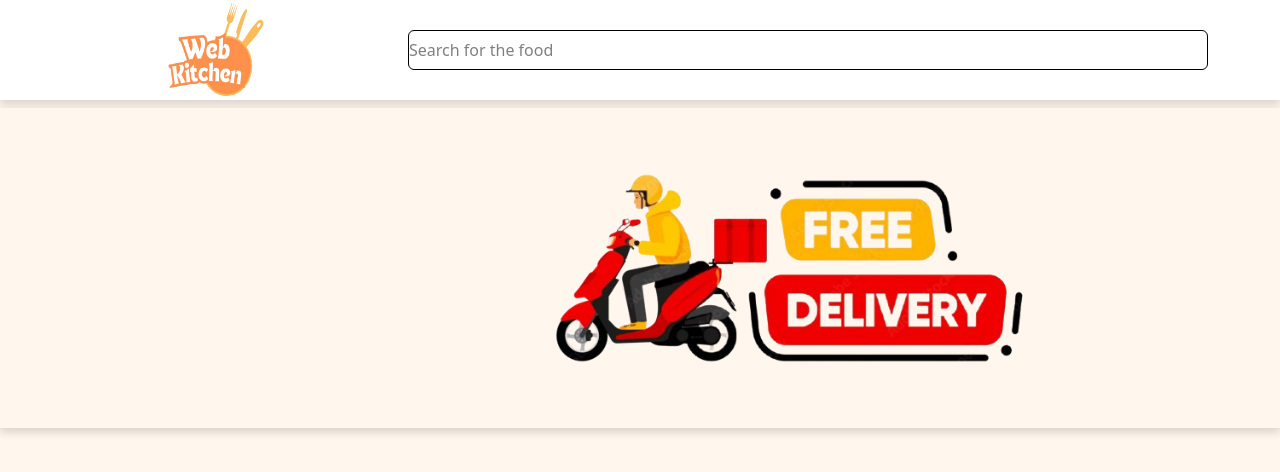
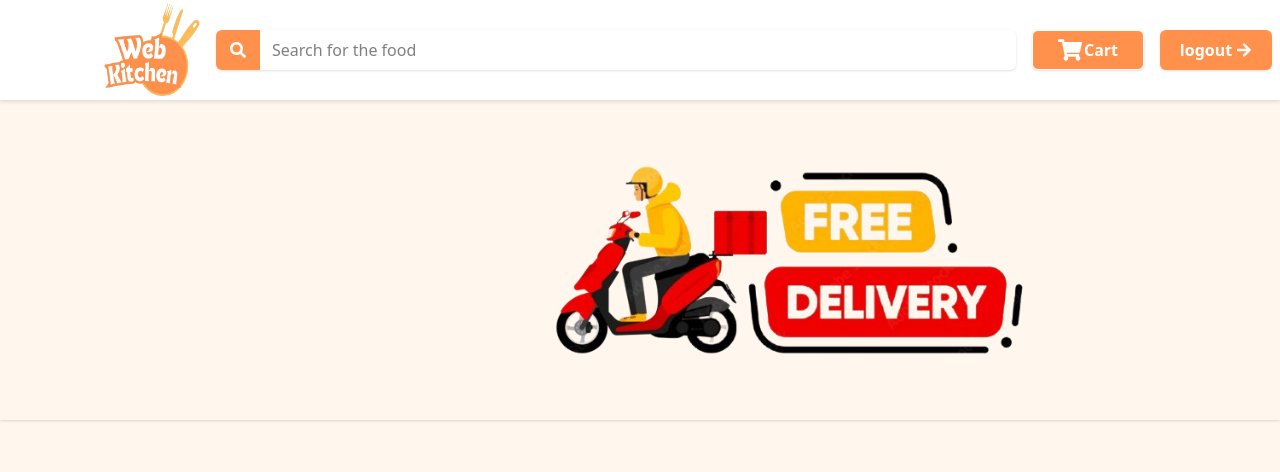
Before and after one commit to D-1-Shetty/Catering-Service, a React (Vite) app: page / in a window 1280 px wide. Shown: the top 472 px of the page. Built offline with nearby package versions, Linux system fonts and the light colour scheme.

Commit message:
updated navbar

```diff
--- a/package.json
+++ b/package.json
@@ -13,6 +13,7 @@
     "@tailwindcss/vite": "^4.1.13",
     "react": "^19.1.1",
     "react-dom": "^19.1.1",
+    "react-icons": "^5.5.0",
     "tailwindcss": "^4.1.13"
   },
   "devDependencies": {
--- a/src/component/Banner/banner.jsx
+++ b/src/component/Banner/banner.jsx
@@ -3,10 +3,10 @@ import banner from '../../assets/banner.png'
 
 const Banner = () => {
   return (
-    <div className='w-full h-80 bg-orange-50  drop-shadow-lg mt-2'>
-            <img src={banner} alt="" className='w-fit h-80 ml-[500px] ' />
+    <div className='w-full h-80 bg-orange-50 shadow'>
+      <img src={banner} alt="" className='w-fit h-80 ml-[500px] ' />
 
-          </div>
+    </div>
   )
 }
 
--- a/src/component/Navbar/navbar.jsx
+++ b/src/component/Navbar/navbar.jsx
@@ -1,24 +1,33 @@
 import React from 'react'
 import logo from '../../assets/logo.png'
-import search_icon from '../../assets/search_icon.svg'
+import { FaSearch, FaShoppingCart,FaArrowRight } from 'react-icons/fa'
 
 
 const Navbar = () => {
   return (
-    <div className='h-[100px] w-full bg-white flex items-center drop-shadow-lg justify-around'>
+    <div className='h-[100px] w-full bg-white flex items-center drop-shadow-sm justify-around'>
       <div className='inline'>
-      <img src={logo} alt="" className='h-24 w-24 ml-24'/>
+        <img src={logo} alt="" className='h-24 w-24 ml-24' />
       </div>
-      <div>
+      <div className='flex w-[800px]  rounded-md overflow-hidden shadow '>
+        <div className='h-10  w-11  flex justify-center items-center bg-[#ff914c] text-white '>
+          <FaSearch className='search-icon' />
+        </div>
+        <input type="text" placeholder='Search for the food' className='flex-1 focus:outline-none px-3' />
 
-      <input type="text" placeholder='Search for the food' className='border-1 w-[800px] h-10 rounded-md'/>
-      <i className="fa-solid fa-magnifying-glass text-2xl text-orange-500"></i>
-
+      </div>
+      <div className='border h-10 w-28 flex bg-[#ff914c] text-white justify-center items-center font-bold rounded-md shadow'>
+        <FaShoppingCart size={24} />
+        <h2 className='ml-0.5'>Cart</h2>
+      </div>
+      <div className='flex font-bold h-10 w-28 bg-[#ff914c] justify-center items-center text-white rounded-md shadow'>
+        <h2 className='mr-1'>logout</h2>
+        <FaArrowRight/>
       </div>
 
 
 
-     </div>
+    </div>
   )
 }
 
```
Also changed, not shown: 1 other file (tests, documents, lock files or other folders).
